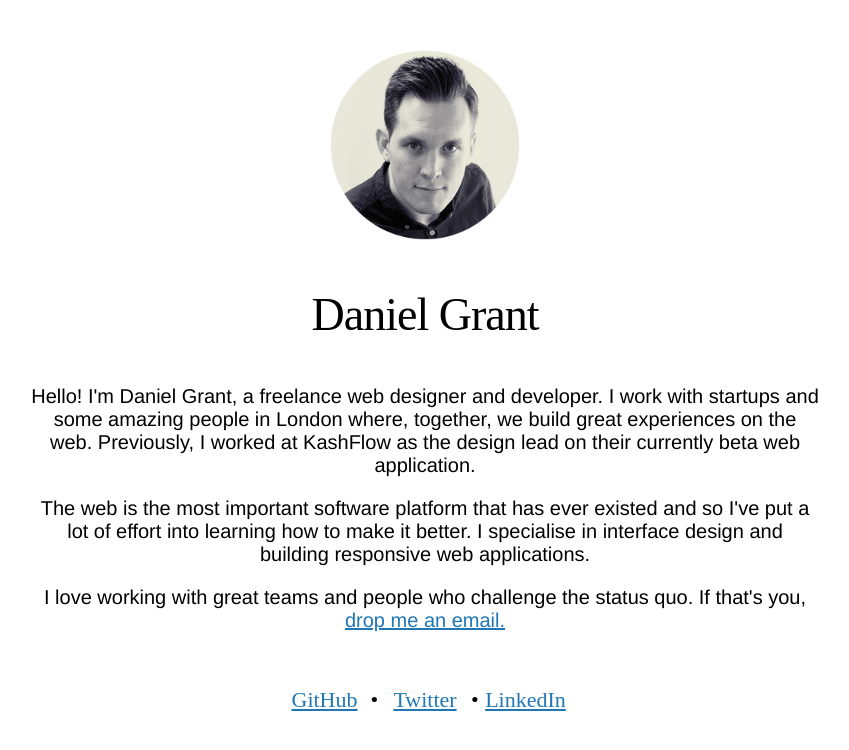
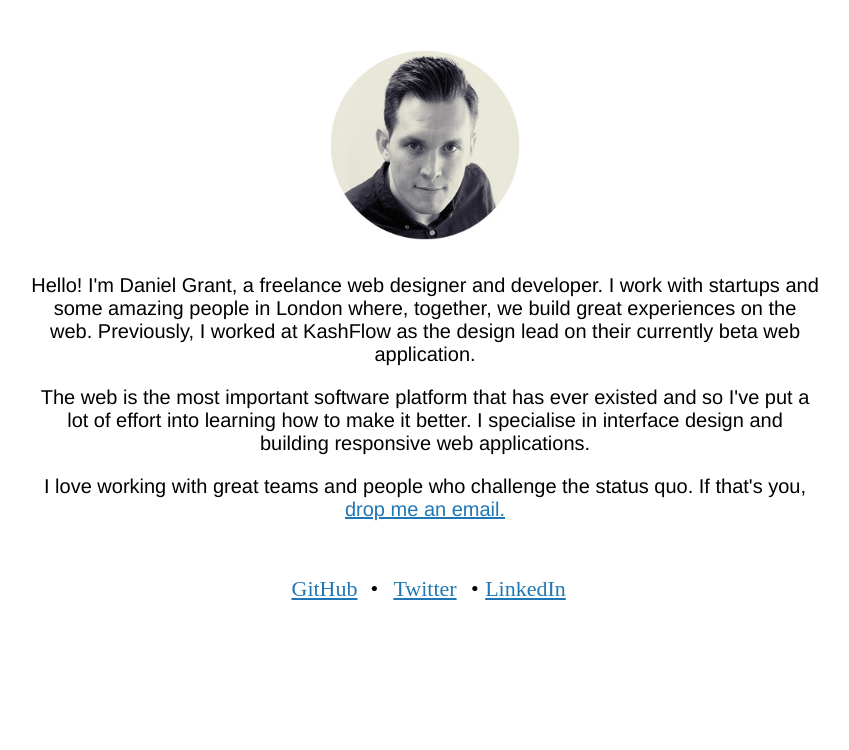
Before and after one commit to djgrant/djgrant.github.io, a Jekyll site: the page built from index.html, in a window 1280 px wide. Shown: the top 750 px of the page, without its empty margins (215-1064 px from the left). Built offline with Jekyll 4.4.1, drawn with Linux system fonts in a browser that asks for light colours; Markdown is read by kramdown in place of the engine named in the settings.

Commit message:
Update index.html

```diff
--- a/index.html
+++ b/index.html
@@ -4,7 +4,7 @@ title: Daniel Grant
 ---
 
 <div class="avatar"><img src="images/avatar.jpg"></div>
-<h1 class="title">Daniel Grant</h1>
+<!--<h1 class="title">Daniel Grant</h1>-->
 <div class="bio">
   <p>Hello! I'm Daniel Grant, a freelance web designer and developer. I work with startups and some amazing people in London where, together, we build great experiences on the web. Previously, I worked at KashFlow as the design lead on their currently beta web application.</p>
   <p>The web is the most important software platform that has ever existed and so I've put a lot of effort into learning how to make it better. I specialise in interface design and building responsive web applications.</p>
```
